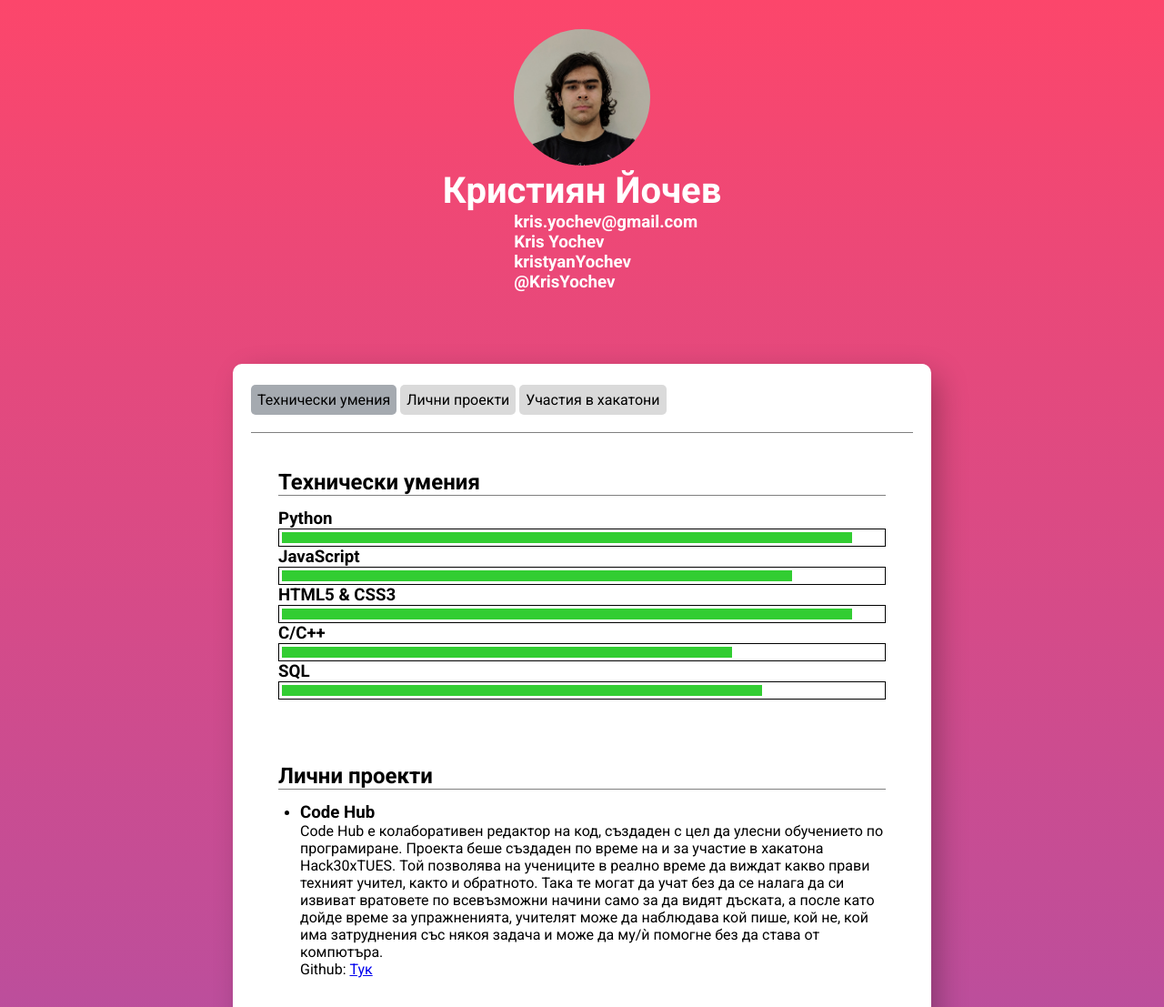
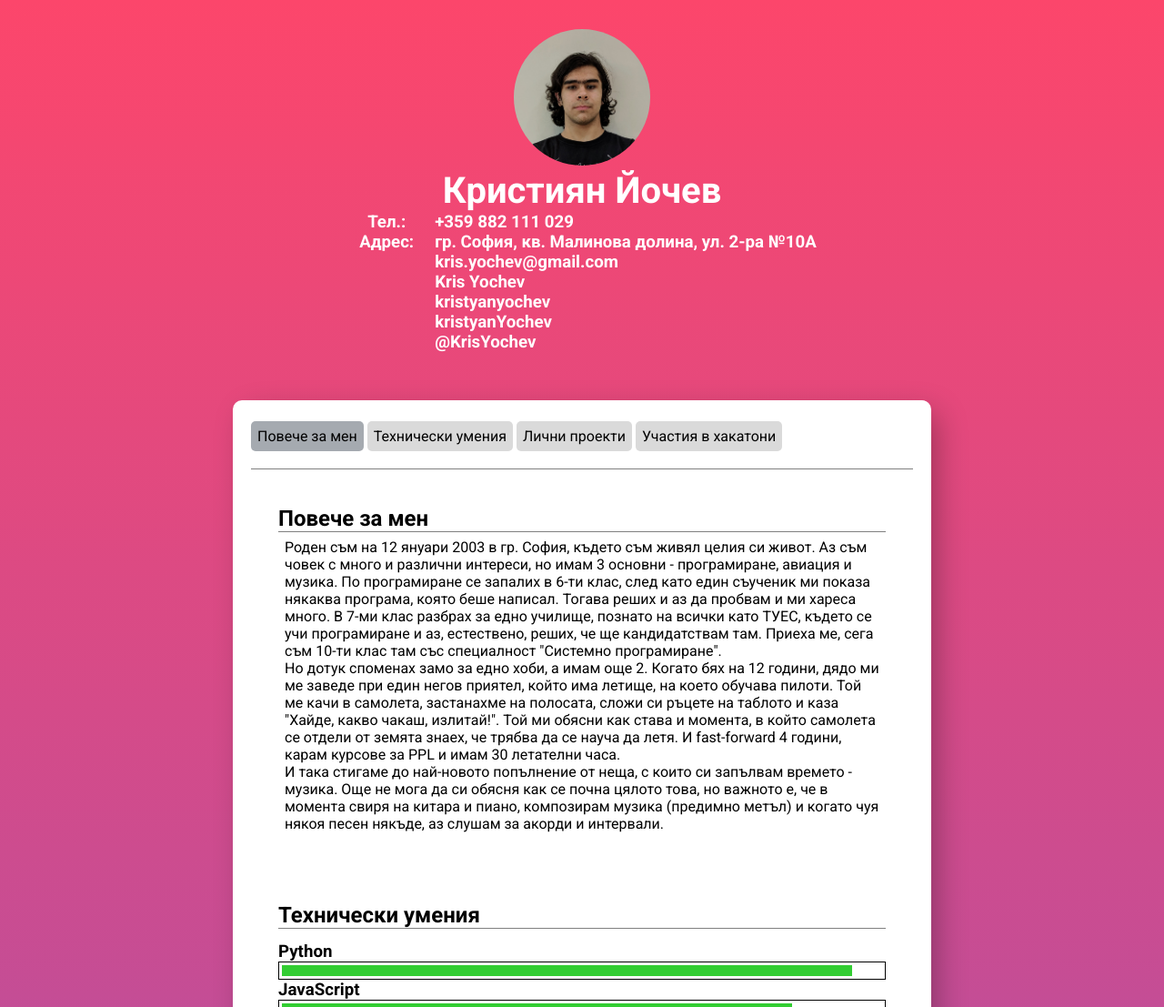
Before and after one commit to kristyanYochev/CV, a PHP site: page / in a window 1280 px wide. Shown: the top 1107 px of the page at 91% size. Run offline with PHP 8.4, Linux system fonts and the light colour scheme; some libraries are stand-ins or nearby versions; grey boxes are pictures that could not be loaded.

Commit message:
Added personal details

```diff
--- a/index.html
+++ b/index.html
@@ -13,6 +13,7 @@
     <link rel="stylesheet" href="./styles/nav.css">
     <link rel="stylesheet" href="./styles/progress-bar.css">
     <link rel="stylesheet" href="./styles/carousel.css">
+    <link rel="stylesheet" href="./styles/animations.css">
 
     <script src="https://cdnjs.cloudflare.com/ajax/libs/waypoints/4.0.1/noframework.waypoints.min.js"></script>
     <title>My CV</title>
@@ -20,9 +21,17 @@
 <body>
     <div class="container">
         <header class="header">
-            <img class="image--round" src="./assets/me.jpg" width="150" alt="My photo">
+            <img class="image--round" src="./assets/me.jpg" width="150" alt="My photo" id="title-image">
             <h1 class="page-title">Кристиян Йочев</h1>
             <div class="contacts">
+                <h3 class="contacts__contact" id="phone-contact">
+                    Тел.:<span class="contact__text">+359 882 111 029</span>
+                </h3>
+
+                <h3 class="contacts__contact" id="phone-contact">
+                    Адрес:<span class="contact__text">гр. София, кв. Малинова долина, ул. 2-ра №10А</span>
+                </h3>
+
                 <h3 class="contacts__contact" id="mail-contact">
                     <span class="contact__icon socicon-mail"></span> <span class="contact__text">kris.yochev@gmail.com</span>
                 </h3>
@@ -30,6 +39,12 @@
                 <a href="https://www.facebook.com/kris.yochev">
                     <h3 class="contacts__contact" id="facebook-contact">
                         <span class="contact__icon socicon-facebook"></span> <span class="contact__text">Kris Yochev</span>
+                    </h3>
+                </a>
+
+                <a href="https://join.skype.com/invite/p8DfjzNtz3Bf">
+                    <h3 class="contacts__contact" id="skype-contact">
+                        <span class="contact__icon socicon-skype"></span> <span class="contact__text">kristyanyochev</span>
                     </h3>
                 </a>
 
@@ -49,11 +64,31 @@
 
         <div class="card" id="main-content">
             <nav class="nav-container">
-                <a href="#section-one" class="navlink active">Технически умения</a>
-                <a href="#section-two" class="navlink">Лични проекти</a>
-                <a href="#section-three" class="navlink">Участия в хакатони</a>
+                <a href="#personal-info" class="navlink active">Повече за мен</a>
+                <a href="#technical-skills" class="navlink">Технически умения</a>
+                <a href="#personal-projects" class="navlink">Лични проекти</a>
+                <a href="#hackathons" class="navlink">Участия в хакатони</a>
             </nav>
-            <section class="card__section" id="section-one">
+            <section class="card__section" id="personal-info">
+                <h2 class="section__title">
+                    Повече за мен
+                </h2>
+                <p class="section__text">
+                    Роден съм на 12 януари 2003 в гр. София, където съм живял целия си живот. Аз съм човек с много и различни интереси,
+                    но имам 3 основни - програмиране, авиация и музика. По програмиране се запалих в 6-ти клас, след като един съученик
+                    ми показа някаква програма, която беше написал. Тогава реших и аз да пробвам и ми хареса много. В 7-ми клас разбрах
+                    за едно училище, познато на всички като ТУЕС, където се учи програмиране и аз, естествено, реших, че ще кандидатствам там.
+                    Приеха ме, сега съм 10-ти клас там със специалност "Системно програмиране". <br>
+                    Но дотук споменах замо за едно хоби, а имам още 2. Когато бях на 12 години, дядо ми ме заведе при един негов приятел,
+                    който има летище, на което обучава пилоти. Той ме качи в самолета, застанахме на полосата, сложи си ръцете на таблото
+                    и каза "Хайде, какво чакаш, излитай!". Той ми обясни как става и момента, в който самолета се отдели от земята знаех, че
+                    трябва да се науча да летя. И fast-forward 4 години, карам курсове за PPL и имам 30 летателни часа. <br>
+                    И така стигаме до най-новото попълнение от неща, с които си запълвам времето - музика. Още не мога да си обясня как се
+                    почна цялото това, но важното е, че в момента свиря на китара и пиано, композирам музика (предимно метъл) и когато
+                    чуя някоя песен някъде, аз слушам за акорди и интервали.
+                </p>
+            </section>
+            <section class="card__section" id="technical-skills">
                 <h2 class="section__title">
                     Технически умения
                 </h2>
@@ -84,7 +119,7 @@
                     </div>
                 </p>
             </section>
-            <section class="card__section" id="section-two">
+            <section class="card__section" id="personal-projects">
                 <h2 class="section__title">
                     Лични проекти
                 </h2>
@@ -116,7 +151,7 @@
                     </ul>
                 </p>
             </section>
-            <section class="card__section" id="section-three">
+            <section class="card__section" id="hackathons">
                 <h2 class="section__title">
                     Участия в хакатони
                 </h2>
--- a/styles/contacts.css
+++ b/styles/contacts.css
@@ -41,3 +41,7 @@
 #twitter-contact:hover {
     color: #00acee;
 }
+
+#skype-contact:hover {
+    color: #12A5F4;
+}
--- a/styles/main.css
+++ b/styles/main.css
@@ -26,7 +26,7 @@ body {
     width: 100vw;
     display: grid;
     grid-template-columns: 10px 1fr 10px;
-    grid-template-rows: 50vh 1fr 10vh;
+    grid-template-rows: 55vh 1fr 10vh;
     grid-template-areas:
         "header header header"
         "gutter1 content gutter"
```
